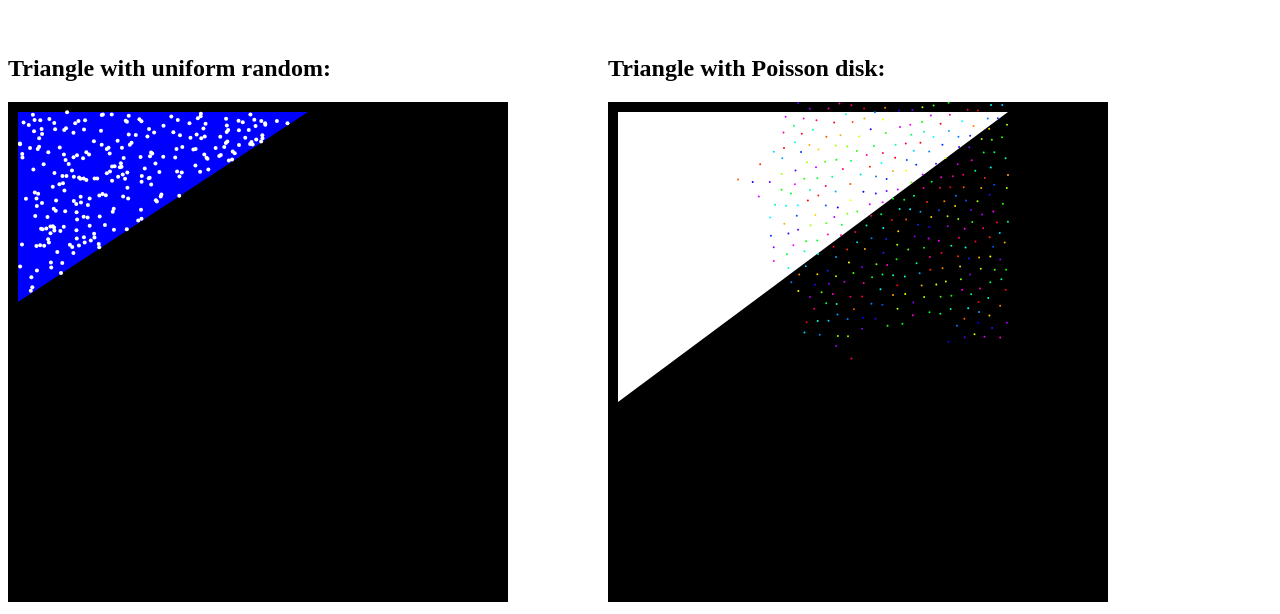
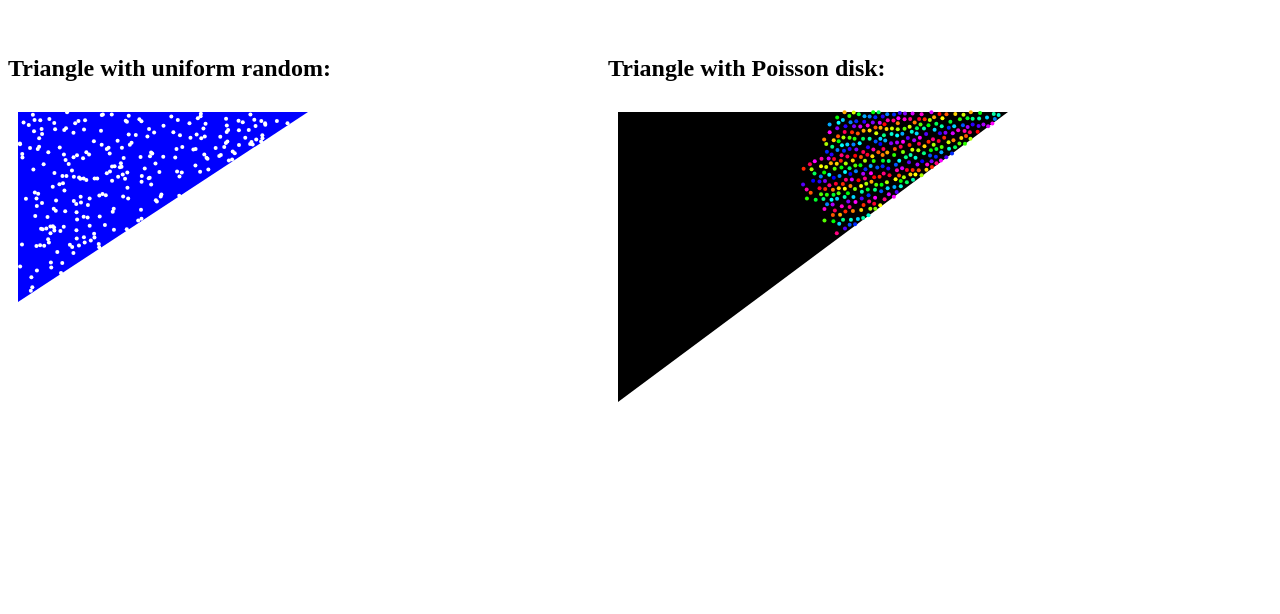
Before and after one commit to Artem-Mehes/poisson-disc-sampling, a plain HTML site: page index.html in a window 1280 px wide. Shown: the part 760-1374 px from the top of the page. Drawn offline with Linux system fonts and the light colour scheme.

Commit message:
Refactor index.html for improved layout and add circle generation function. Update poisson-disk-sampler.js to rename method for clarity, and enhance triangle-poisson-disk-sampler.js to support triangle-based sampling logic. Adjust triangle-poisson-disk.js for consistent variable naming and improved minimum distance.

```diff
--- a/index.html
+++ b/index.html
@@ -21,14 +21,30 @@
     <div style="display: flex; gap: 100px;">
         <div>
             <h2>Triangle with uniform random:</h2>
-        <svg width="500" height="500" style="background-color: black;" id="triangle"></svg>
+            <svg width="500" height="500" id="triangle"></svg>
         </div>
 
         <div>
             <h2>Triangle with Poisson disk:</h2>
-        <svg width="500" height="500" style="background-color: black;" id="triangle-poisson-disk"></svg>
+            <svg width="500" height="500" id="triangle-poisson-disk"></svg>
         </div>
     </div>
+
+    <script>
+        const getCircle = (x, y, index) => {
+            const circlesRadius = 2;
+
+            const circle = document.createElementNS(
+                'http://www.w3.org/2000/svg',
+                'circle'
+            );
+            circle.setAttribute('cx', x);
+            circle.setAttribute('cy', y);
+            circle.setAttribute('r', circlesRadius);
+            circle.setAttribute('fill', `hsl(${index * 10}, 100%, 50%)`);
+            return circle;
+        };
+    </script>
     <script src="poisson-disk-sampler.js"></script>
     <script src="squares.js"></script>
     <script src="triangle.js"></script>
--- a/poisson-disk-sampler.js
+++ b/poisson-disk-sampler.js
@@ -27,7 +27,7 @@ class PoissonDiskSampler {
     return Math.floor(Math.random() * value);
   }
 
-  farEnough(newPosition) {
+  farEnoughFromNeighbours(newPosition) {
     const { x, y } = newPosition;
     const columnIndex = Math.floor(x / this.gridCellSize);
     const rowIndex = Math.floor(y / this.gridCellSize);
@@ -97,7 +97,7 @@ class PoissonDiskSampler {
           newPosition.x < this.dimensions.width &&
           newPosition.y >= 0 &&
           newPosition.y < this.dimensions.height &&
-          this.farEnough(newPosition);
+          this.farEnoughFromNeighbours(newPosition);
 
         if (isValid) {
           const columnIndex = Math.floor(newPosition.x / this.gridCellSize);
--- a/squares.js
+++ b/squares.js
@@ -1,20 +1,6 @@
 const svgDimensions = {
   width: 500,
   height: 500,
-};
-
-const getCircle = (x, y, index) => {
-  const circlesRadius = 1;
-
-  const circle = document.createElementNS(
-    'http://www.w3.org/2000/svg',
-    'circle'
-  );
-  circle.setAttribute('cx', x);
-  circle.setAttribute('cy', y);
-  circle.setAttribute('r', circlesRadius);
-  circle.setAttribute('fill', `hsl(${index * 10}, 100%, 50%)`);
-  return circle;
 };
 
 const uniformRandomGenerator = async () => {
--- a/triange-poisson-disk-sampler.js
+++ b/triange-poisson-disk-sampler.js
@@ -1,9 +1,96 @@
 class TrianglePoissonDiskSampler extends PoissonDiskSampler {
-  constructor(width, height, minimumDistance, samplesBeforeRejection, onPointAdded) {
-    super(width, height, minimumDistance, samplesBeforeRejection, onPointAdded);
+  constructor(sides, minimumDistance, samplesBeforeRejection, onPointAdded) {
+    const { a, b, c } = sides;
+
+    const maxX = Math.max(a[0], b[0], c[0]);
+    const maxY = Math.max(a[1], b[1], c[1]);
+
+    super(maxX, maxY, minimumDistance, samplesBeforeRejection, onPointAdded);
+
+    this.sides = sides;
+  }
+
+  isInsideTriangle(px, py) {
+    const { a, b, c } = this.sides;
+
+    const area = (a[0] - c[0]) * (b[1] - c[1]) - (b[0] - c[0]) * (a[1] - c[1]);
+    const s =
+      ((a[0] - c[0]) * (py - c[1]) - (a[1] - c[1]) * (px - c[0])) / area;
+    const t =
+      ((c[0] - b[0]) * (py - c[1]) - (c[1] - b[1]) * (px - c[0])) / area;
+    const u = 1 - s - t;
+    return s >= 0 && t >= 0 && u >= 0;
   }
 
   async generatePoints() {
+    const activeQueue = [];
 
+    let firstPointValid = false;
+    let firstPoint;
+
+    while (!firstPointValid) {
+      firstPoint = {
+        x: this.random(this.dimensions.width),
+        y: this.random(this.dimensions.height),
+      };
+
+      firstPointValid = this.isInsideTriangle(firstPoint.x, firstPoint.y);
+    }
+
+    const columnIndex = Math.floor(firstPoint.x / this.gridCellSize);
+    const rowIndex = Math.floor(firstPoint.y / this.gridCellSize);
+    const gridIndex = rowIndex * this.gridWidth + columnIndex;
+
+    activeQueue.push(firstPoint);
+    this.grid[gridIndex] = firstPoint;
+
+    await this.onPointAdded(firstPoint, gridIndex);
+
+    while (activeQueue.length > 0) {
+      const randomActiveQueueIndex = this.random(activeQueue.length);
+      const currentPosition = activeQueue[randomActiveQueueIndex];
+
+      let foundValidPoint = false;
+
+      for (let i = 0; i < this.samplesBeforeRejection; i++) {
+        const randomAngle = Math.random() * Math.PI * 2;
+        const maximumArea = this.maximumDistance ** 2;
+        const minimumArea = this.minimumDistance ** 2;
+        const differenceBetweenCircles = maximumArea - minimumArea;
+
+        const randomRadius = Math.sqrt(
+          Math.random() * differenceBetweenCircles + minimumArea
+        );
+
+        const newPosition = {
+          x: currentPosition.x + Math.cos(randomAngle) * randomRadius,
+          y: currentPosition.y + Math.sin(randomAngle) * randomRadius,
+        };
+
+        const isValid =
+          this.isInsideTriangle(newPosition.x, newPosition.y) &&
+          this.farEnoughFromNeighbours(newPosition);
+
+        if (isValid) {
+          const columnIndex = Math.floor(newPosition.x / this.gridCellSize);
+          const rowIndex = Math.floor(newPosition.y / this.gridCellSize);
+          const gridIndex = rowIndex * this.gridWidth + columnIndex;
+
+          this.grid[gridIndex] = newPosition;
+          activeQueue.push(newPosition);
+          foundValidPoint = true;
+
+          await this.onPointAdded(newPosition, gridIndex);
+
+          break;
+        }
+      }
+
+      if (!foundValidPoint) {
+        activeQueue.splice(randomActiveQueueIndex, 1);
+      }
+    }
+
+    return this.grid.filter(Boolean);
   }
 }
--- a/triangle-poisson-disk.js
+++ b/triangle-poisson-disk.js
@@ -8,9 +8,9 @@
     return Math.sqrt(dx * dx + dy * dy);
   };
 
-  const A = [10, 300];
-  const B = [10, 10];
-  const C = [400, 10];
+  const a = [10, 300];
+  const b = [10, 10];
+  const c = [400, 10];
 
   const polygon = document.createElementNS(
     'http://www.w3.org/2000/svg',
@@ -19,35 +19,17 @@
 
   polygon.setAttribute(
     'points',
-    `${A[0]},${A[1]} ${B[0]},${B[1]} ${C[0]},${C[1]}`
+    `${a[0]},${a[1]} ${b[0]},${b[1]} ${c[0]},${c[1]}`
   );
-  polygon.setAttribute('fill', 'white');
+  polygon.setAttribute('fill', 'black');
 
   poissonDiskContainer.appendChild(polygon);
 
-  const aSide = getDistanceBetweenPoints(A, B);
-  const bSide = getDistanceBetweenPoints(B, C);
-  const cSide = getDistanceBetweenPoints(C, A);
-
-  const triangleSemiperimerer = (aSide + bSide + cSide) / 2;
-  const triangleArea = Math.sqrt(
-    triangleSemiperimerer *
-      (triangleSemiperimerer - aSide) *
-      (triangleSemiperimerer - bSide) *
-      (triangleSemiperimerer - cSide)
-  );
-
-  const minX = Math.min(A[0], B[0], C[0]);
-  const maxX = Math.max(A[0], B[0], C[0]);
-  const minY = Math.min(A[1], B[1], C[1]);
-  const maxY = Math.max(A[1], B[1], C[1]);
-
-  const minimumDistance = 10;
+  const minimumDistance = 5;
   const samplesBeforeRejection = 30;
 
-  const sampler = new PoissonDiskSampler(
-    maxX,
-    maxY,
+  const sampler = new TrianglePoissonDiskSampler(
+    { a, b, c },
     minimumDistance,
     samplesBeforeRejection,
     async (point, index) => {
```
Lines whose indentation alone changed are shown as unchanged.
